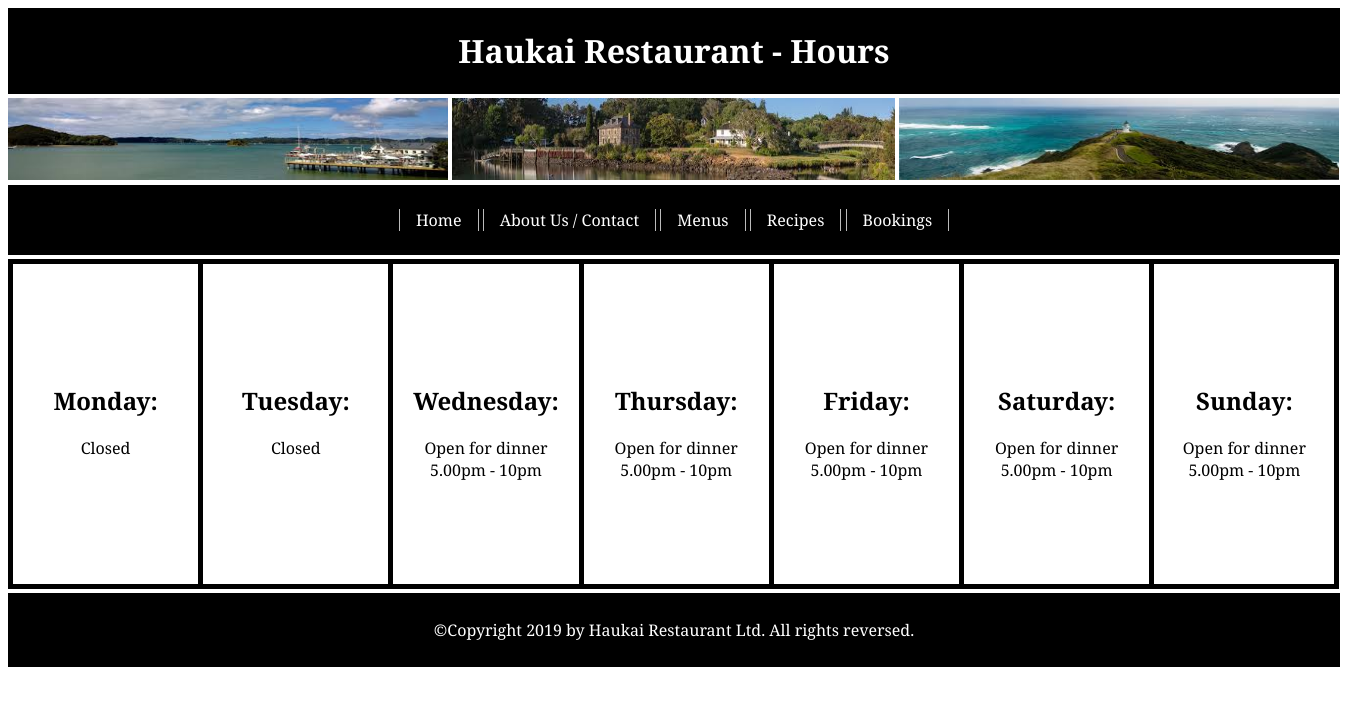
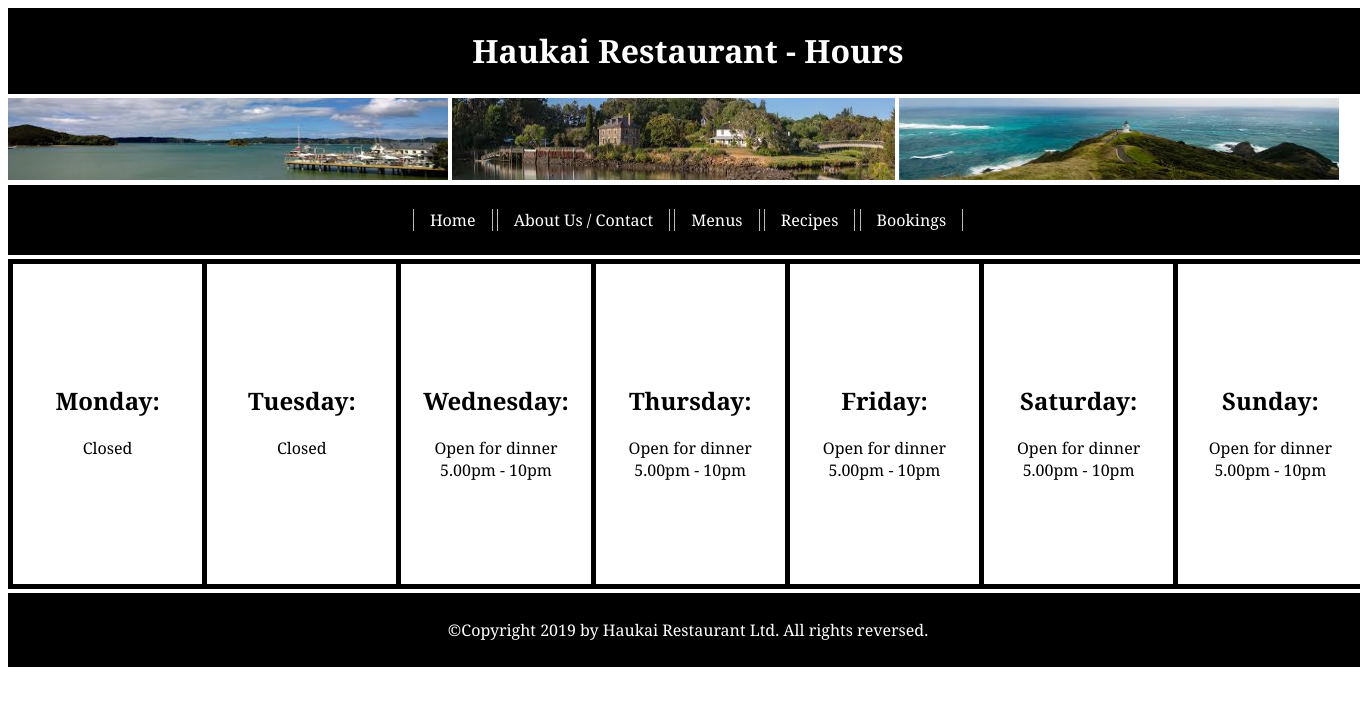
Before and after one commit to charmainetania/haukai, a PHP site: page /hours.html in a window 1360 px wide. Shown: the top 706 px of the page. Run offline with PHP 8.4, Linux system fonts and the light colour scheme.

Commit message:
Update css width

```diff
--- a/css/styles.css
+++ b/css/styles.css
@@ -5,7 +5,7 @@
 body {
   margin: 10;
   font-family: "Georgia", sans-serif;
-  width: 1332px;
+  width: 100%;
 }
 
 header {
```
